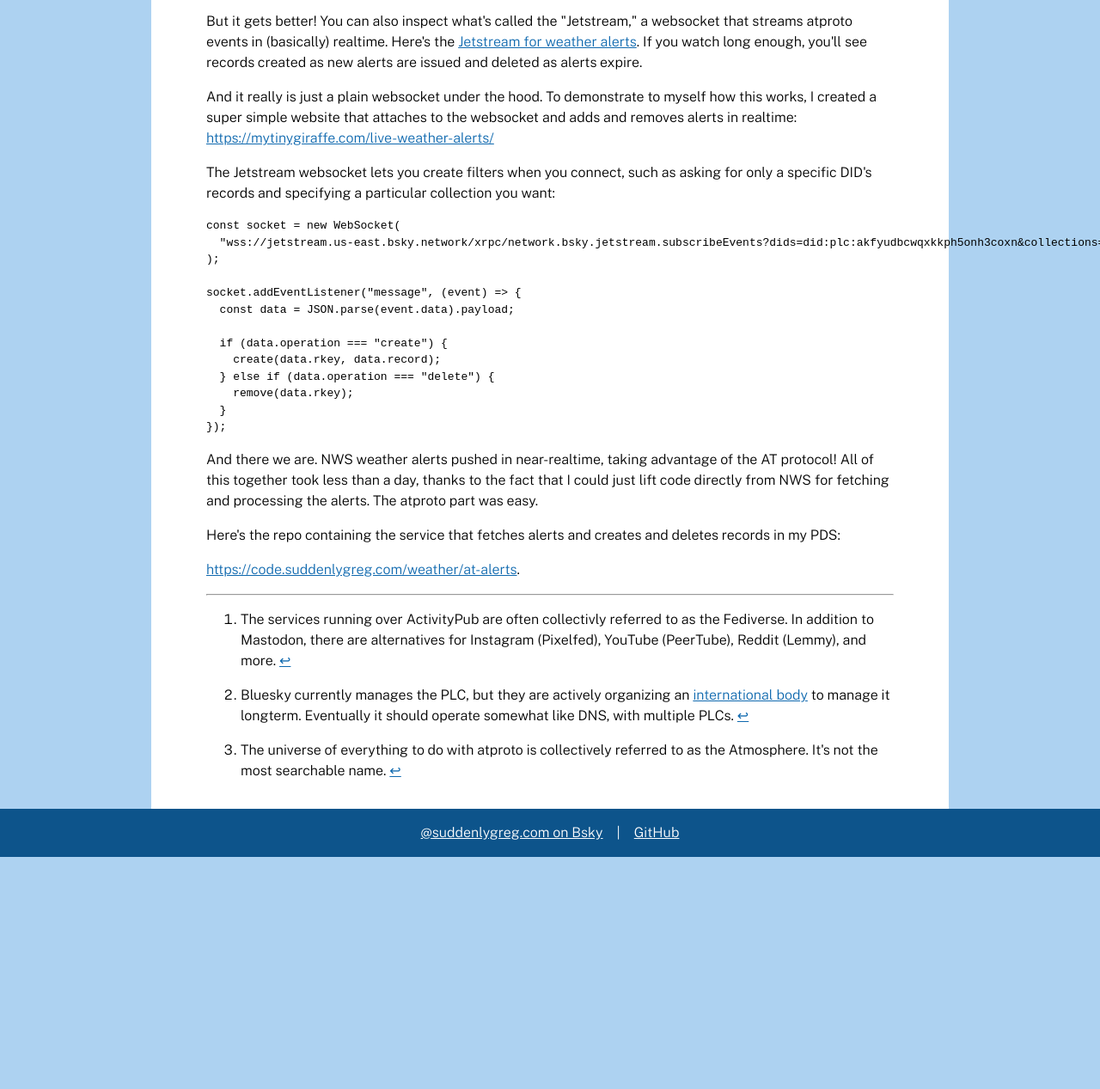
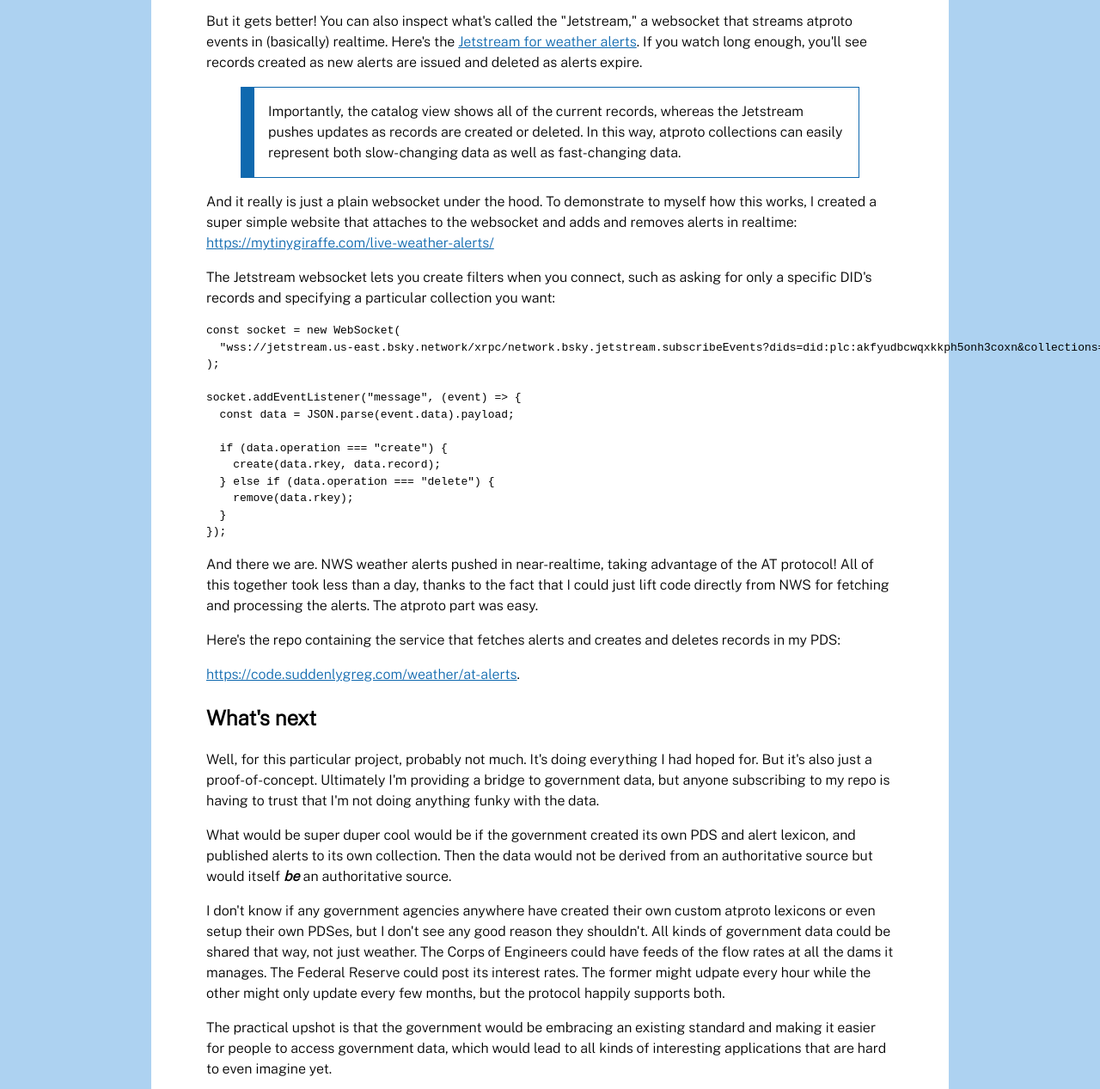
Before and after one commit to mgwalker/mgwalker.github.io, an Eleventy site: page src/blog/2026-08-27-at-proto-weather.md in a window 1280 px wide. Shown: the part 2793-4060 px from the top of the page at 86% size. Before the commit the page ends 3790 px from the top, so only its background shows below. Built offline with nearby package versions, Linux system fonts and the light colour scheme; Eleventy itself is replaced by a stand-in of ours; code samples lack their colours; files that its build step writes are made by us from their sources; a small style sheet from the web is missing; what @grimlink/eleventy-plugin-sass, js-yaml, markdown-it-attrs would draw is missing.

Commit message:
expand a bit

```diff
--- a/src/blog/2026-08-27-at-proto-weather.md
+++ b/src/blog/2026-08-27-at-proto-weather.md
@@ -118,7 +118,7 @@ It was!
 
 I created a lexicon that is basically a slightly modified version of the alert
 definition from the [NWS API OpenAPI spec](https://api.weather.gov/openapi.json)
-with a few slight modifications based on 1) differences from JSON Schema and b)
+with a few slight modifications based on a) differences from JSON Schema and b)
 some minor improvements I wanted to add to the alerts. If you were paying
 attention earlier, you might not be surprised to learn that the lexicon is
 `com.mytinygiraffe.wx.alerts.v1`.
@@ -155,6 +155,11 @@ websocket that streams atproto events in (basically) realtime. Here's the
 If you watch long enough, you'll see records created as new alerts are issued
 and deleted as alerts expire.
 
+> Importantly, the catalog view shows all of the current records, whereas the
+> Jetstream pushes updates as records are created or deleted. In this way,
+> atproto collections can easily represent both slow-changing data as well as
+> fast-changing data.
+
 And it really is just a plain websocket under the hood. To demonstrate to myself
 how this works, I created a super simple website that attaches to the websocket
 and adds and removes alerts in realtime:
@@ -190,6 +195,30 @@ deletes records in my PDS:
 
 [https://code.suddenlygreg.com/weather/at-alerts](https://code.suddenlygreg.com/weather/at-alerts).
 
+## What's next
+
+Well, for this particular project, probably not much. It's doing everything I
+had hoped for. But it's also just a proof-of-concept. Ultimately I'm providing
+a bridge to government data, but anyone subscribing to my repo is having to
+trust that I'm not doing anything funky with the data.
+
+What would be super duper cool would be if the government created its own PDS
+and alert lexicon, and published alerts to its own collection. Then the data
+would not be derived from an authoritative source but would itself **_be_** an
+authoritative source.
+
+I don't know if any government agencies anywhere have created their own custom
+atproto lexicons or even setup their own PDSes, but I don't see any good reason
+they shouldn't. All kinds of government data could be shared that way, not just
+weather. The Corps of Engineers could have feeds of the flow rates at all the
+dams it manages. The Federal Reserve could post its interest rates. The former
+might udpate every hour while the other might only update every few months, but
+the protocol happily supports both.
+
+The practical upshot is that the government would be embracing an existing
+standard and making it easier for people to access government data, which would
+lead to all kinds of interesting applications that are hard to even imagine yet.
+
 [^1]:
     The services running over ActivityPub are often collectivly referred to
     as the Fediverse. In addition to Mastodon, there are alternatives for
```
